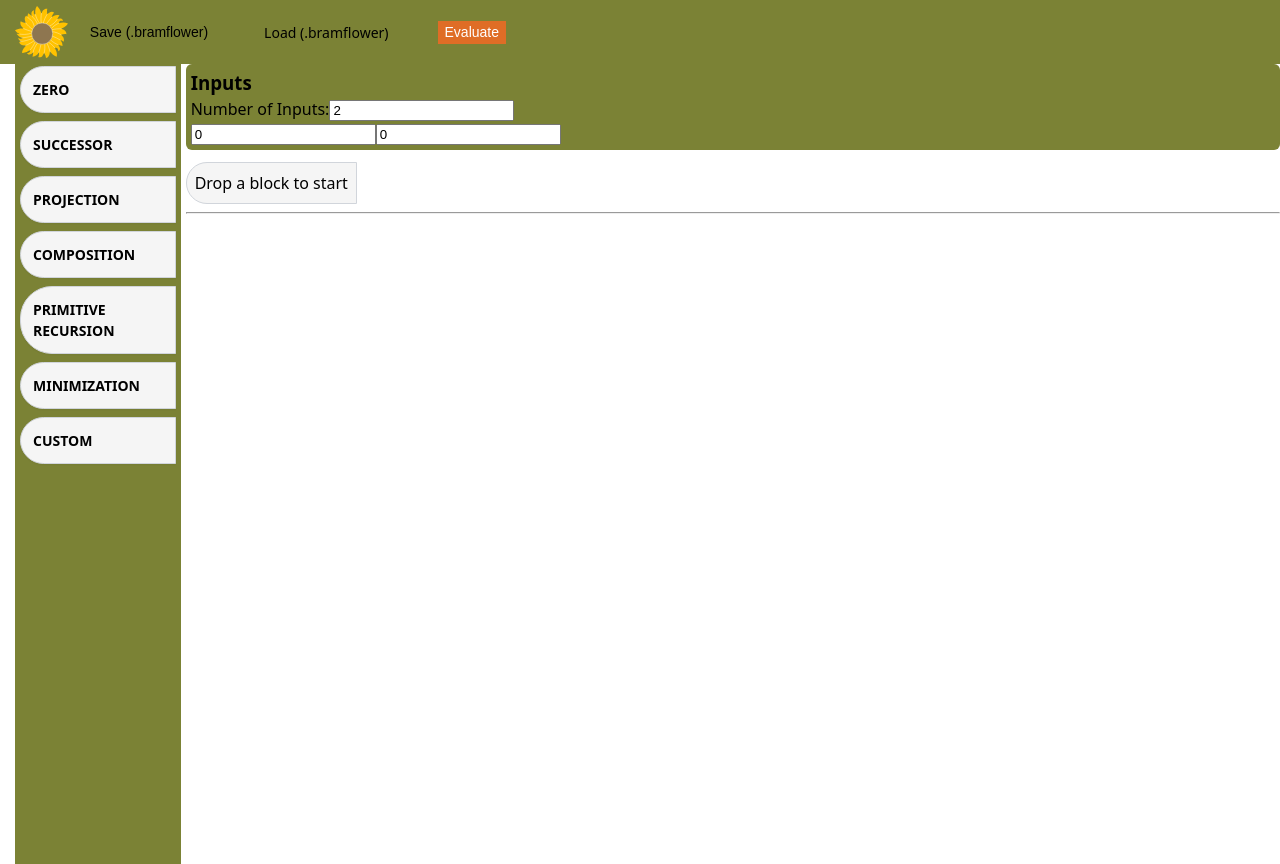
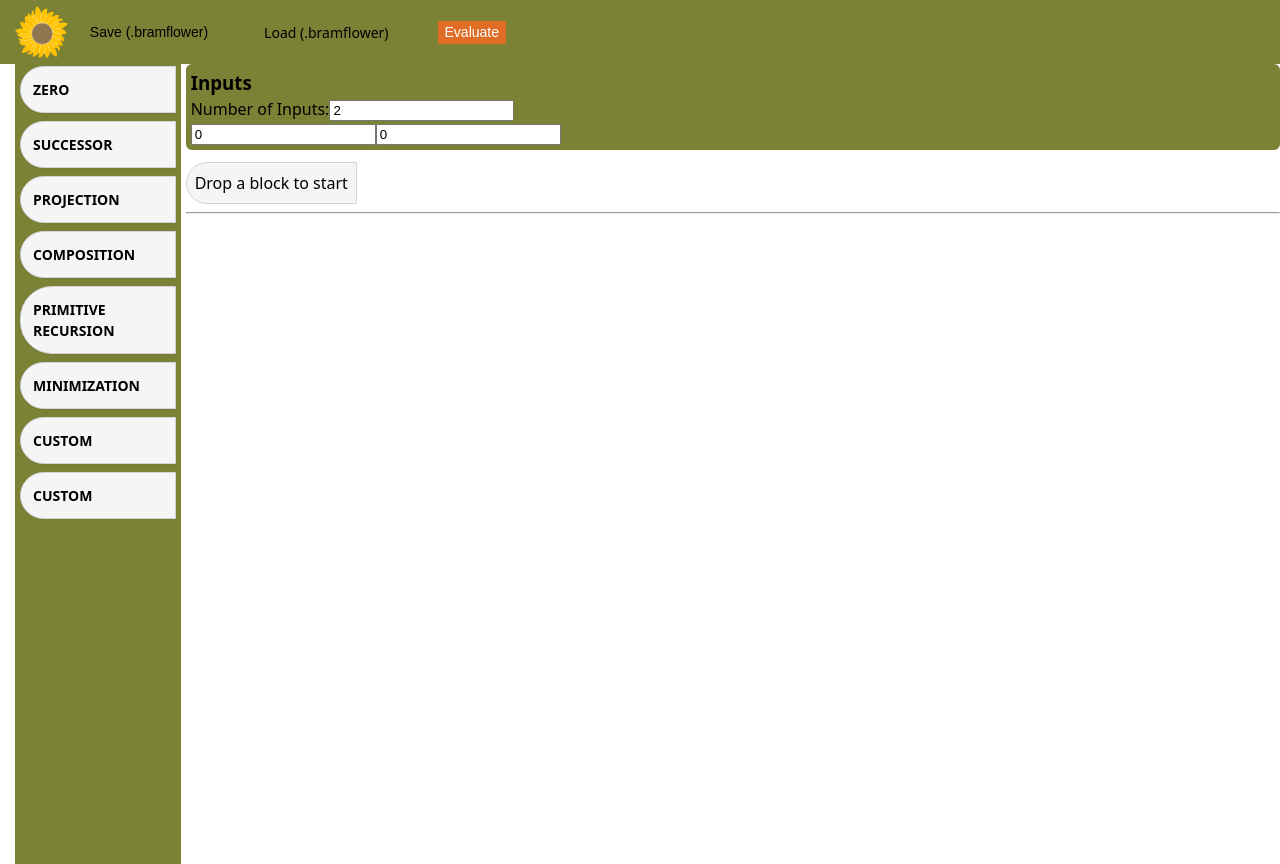
Before and after one commit to Bram-Hub/Sunflower, a React (Vite) app in the folder recursive_blocks/: page / in a window 1280 px wide. Built offline with nearby package versions, Linux system fonts and the light colour scheme.

Commit message:
Custom blocks with names

```diff
--- a/recursive_blocks/src/Block.tsx
+++ b/recursive_blocks/src/Block.tsx
@@ -5,6 +5,7 @@ import { v4 as uuidv4 } from "uuid";
 import './Block.css';
 import { blockConfig, BlockSlot, BlockType, DEFAULT_INPUT_DESCRIPTOR } from "./BlockConfig";
 import { ValueEditor } from "./ValueEditor";
+import { customBlocks } from "./BlockEditor";
 
 interface Props {
   block: BlockData | null;
@@ -67,7 +68,7 @@ export function Block({ block, onUpdate }: Props) {
 
     const [, drop] = useDrop(() => ({
       accept: "BLOCK",
-      drop: (item: { type: BlockType; id?: string; block?: BlockData }) => {
+      drop: (item: { type: BlockType; id?: string; block?: BlockData, custom_block_index?: number }) => {
         if (child) return;
         if (item.block && (item.block.id === block.id || isDescendant(item.block, block.id))) {
           return;
@@ -91,6 +92,25 @@ export function Block({ block, onUpdate }: Props) {
           };
           onUpdate(newBlock);
         } else {
+          if (item.custom_block_index !== undefined) {
+            const customBlock = customBlocks[item.custom_block_index];
+            if (customBlock) {
+              newChild = {
+                ...customBlock,
+                id: uuidv4(),
+                depth: newDepth,
+                children: getDefaultChildren(customBlock.type, newDepth),
+                num_values: getDefaultValues(customBlock.type),
+                inputCount: block.inputCount
+              };
+            } else {
+              //error: log
+              console.error("Invalid custom block index:", item.custom_block_index);
+              return;
+            }
+
+          } else {
+
             newChild = {
               id: uuidv4(),
               type: item.type,
@@ -100,6 +120,7 @@ export function Block({ block, onUpdate }: Props) {
               inputCount: getInputCountOfSlot(slot, block.inputCount),
               depth: newDepth
             };
+          }
 
           const newBlock = {
             ...block,
@@ -170,7 +191,7 @@ export function Block({ block, onUpdate }: Props) {
       }}
     >
       <div className="block-header" style={{ gap: "0.25rem" }}>
-        <div className="block-type">{block.type.toUpperCase()}</div>
+        <div className="block-type">{block.name || block.type.toUpperCase()}</div>
         <div>
           {block.children.length > 0 && (
             <button
--- a/recursive_blocks/src/BlockConfig.ts
+++ b/recursive_blocks/src/BlockConfig.ts
@@ -179,7 +179,7 @@ export const blockConfig: Record<BlockType, {
   "Custom": {
     type: "Custom" as BlockType,
     children: [//This custom block slot is for internal use and should not be rendered
-      { name: "custom Function", block: null, input_descriptor: DEFAULT_INPUT_DESCRIPTOR },
+      { name: "Custom Function", block: null, input_descriptor: DEFAULT_INPUT_DESCRIPTOR },
     ],
     evaluate: (block, inputs, evaluate) => {
       // Custom block evaluation logic
--- a/recursive_blocks/src/BlockEditor.tsx
+++ b/recursive_blocks/src/BlockEditor.tsx
@@ -15,6 +15,19 @@ interface EditorSaveState {
 }
 
 const DEFAULT_INPUT_COUNT = 2;
+
+export const customBlocks: BlockData[] = [
+  {
+    id: uuidv4(),
+    type: "Custom",
+    name: "MY CUSTOM BLOCK",
+    children: getDefaultChildren("Custom", 0),
+    collapsed: false,
+    num_values: getDefaultValues("Custom"),
+    inputCount: DEFAULT_INPUT_COUNT,
+    depth: 0
+  }
+];
 
 export function BlockEditor() {
   const [rootBlock, setRootBlock] = useState<BlockData | null>(null);
--- a/recursive_blocks/src/BlockPalette.tsx
+++ b/recursive_blocks/src/BlockPalette.tsx
@@ -1,13 +1,14 @@
 import { useRef, useEffect } from "react";
 import { useDrag } from "react-dnd";
 import { blockConfig, BlockType } from "./BlockConfig";
+import { customBlocks } from "./BlockEditor";
 
-function DraggableBlock({ type }: { type: BlockType }) {
+function DraggableBlock({ type, custom_block_index }: { type: BlockType, custom_block_index?: number }) {
   const ref = useRef<HTMLDivElement>(null);
 
   const [{ isDragging }, drag] = useDrag(() => ({
     type: "BLOCK",
-    item: { type },
+    item: { type, custom_block_index },
     collect: (monitor) => ({
       isDragging: monitor.isDragging()
     })
@@ -35,6 +36,9 @@ export function BlockPalette() {
       {Object.keys(blockConfig).map((blockType) => (
         <DraggableBlock key={blockType} type={blockType as BlockType} />
       ))}
+      {customBlocks.map((block, index) => (
+        <DraggableBlock key={block.id} type={block.type} custom_block_index={index} />
+      ))}
     </div>
   );
 }
--- a/recursive_blocks/src/BlockUtil.tsx
+++ b/recursive_blocks/src/BlockUtil.tsx
@@ -2,6 +2,7 @@ import { blockConfig, BlockType, BlockEvaluator, BlockSlot } from "./BlockConfig
 
 export interface BlockData {
   id: string;
+  name?: string; // For custom blocks
   type: BlockType;
   children: Array<BlockSlot>; // e.g., { condition: Block, then: Block }
   collapsed: boolean;
```
Lines whose indentation alone changed are shown as unchanged.
